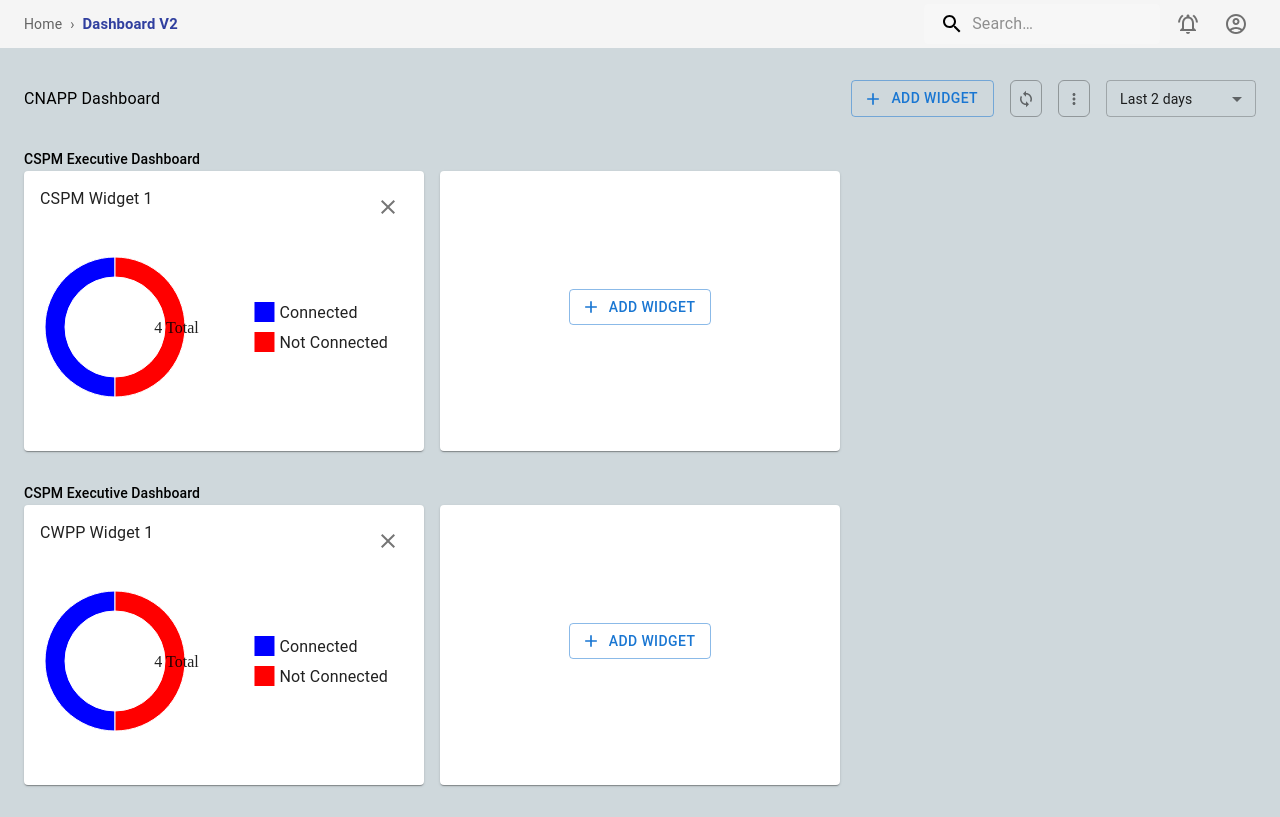
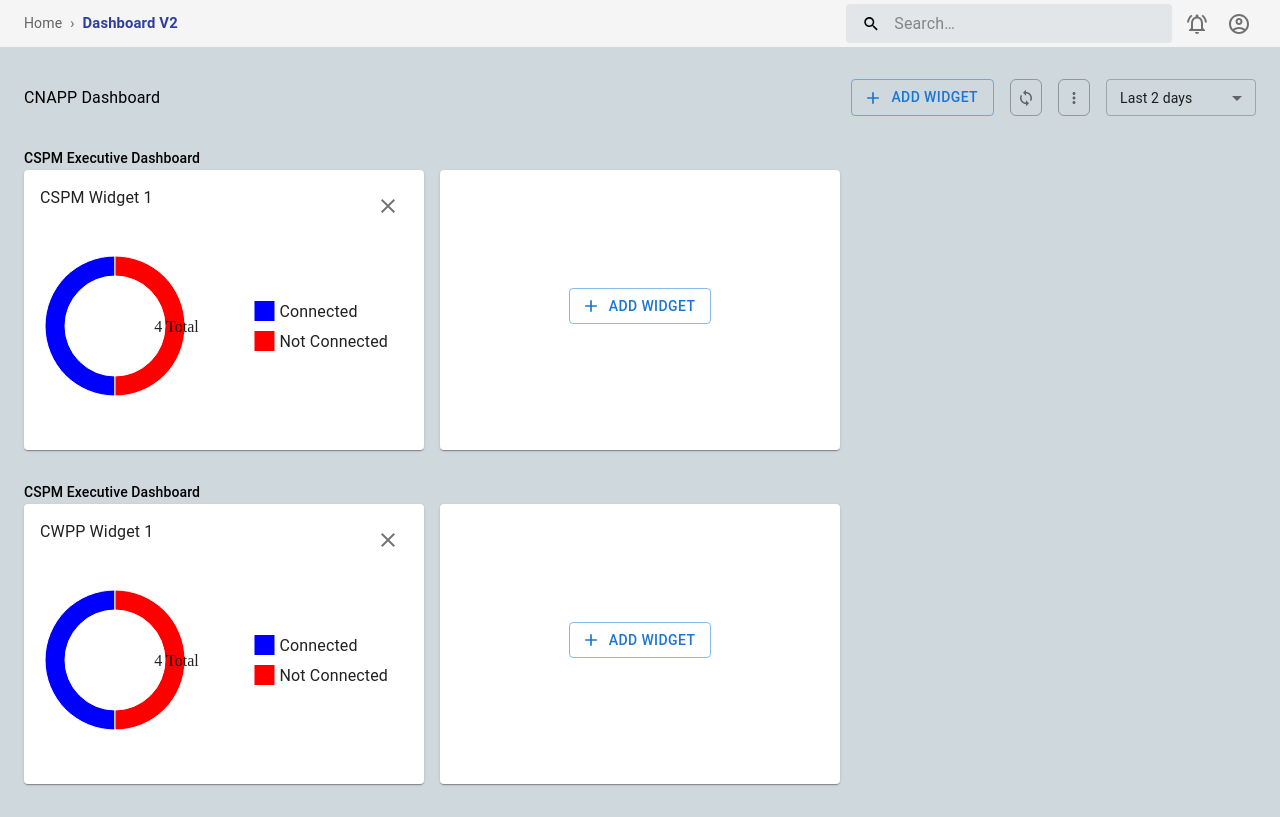
Before and after one commit to kapex-coder/CNAPP-Dashboard, a React (Vite) app: page / in a window 1280 px wide. Built offline with nearby package versions, Linux system fonts and the light colour scheme.

Commit message:
Updated: Header UI

```diff
--- a/src/components/Header.jsx
+++ b/src/components/Header.jsx
@@ -53,10 +53,10 @@ export default function Header() {
           spacing={1}
           direction="row">
           <SearchInput />
-          <IconButton aria-label="notification">
+          <IconButton size="small" aria-label="notification">
             <NotificationsActiveOutlinedIcon />
           </IconButton>
-          <IconButton aria-label="user">
+          <IconButton size="small" aria-label="user">
             <AccountCircleOutlinedIcon />
           </IconButton>
         </Stack>
--- a/src/components/SearchInput.jsx
+++ b/src/components/SearchInput.jsx
@@ -9,9 +9,10 @@ import { updateSearchValue } from "../redux/slices/searchSlice";
 const Search = styled("div")(({ theme }) => ({
     position: "relative",
     borderRadius: theme.shape.borderRadius,
-    backgroundColor: alpha(theme.palette.common.white, 0.15),
+    fontSize: "1rem",
+    backgroundColor: alpha("#cfd8dc", 0.5),
     "&:hover": {
-      backgroundColor: alpha(theme.palette.common.white, 0.25),
+      backgroundColor: alpha("#cfd8dc", 0.75),
     },
     marginRight: theme.spacing(2),
     marginLeft: 0,
@@ -41,7 +42,7 @@ const Search = styled("div")(({ theme }) => ({
       transition: theme.transitions.create("width"),
       width: "100%",
       [theme.breakpoints.up("md")]: {
-        width: "20ch",
+        width: "30ch",
       },
     },
   }));
@@ -53,7 +54,7 @@ function SearchInput() {
   return (
     <Search>
       <SearchIconWrapper>
-        <SearchIcon />
+        <SearchIcon sx={{width: "1.15rem"}} />
       </SearchIconWrapper>
       <StyledInputBase
        value={searchValue}
```
